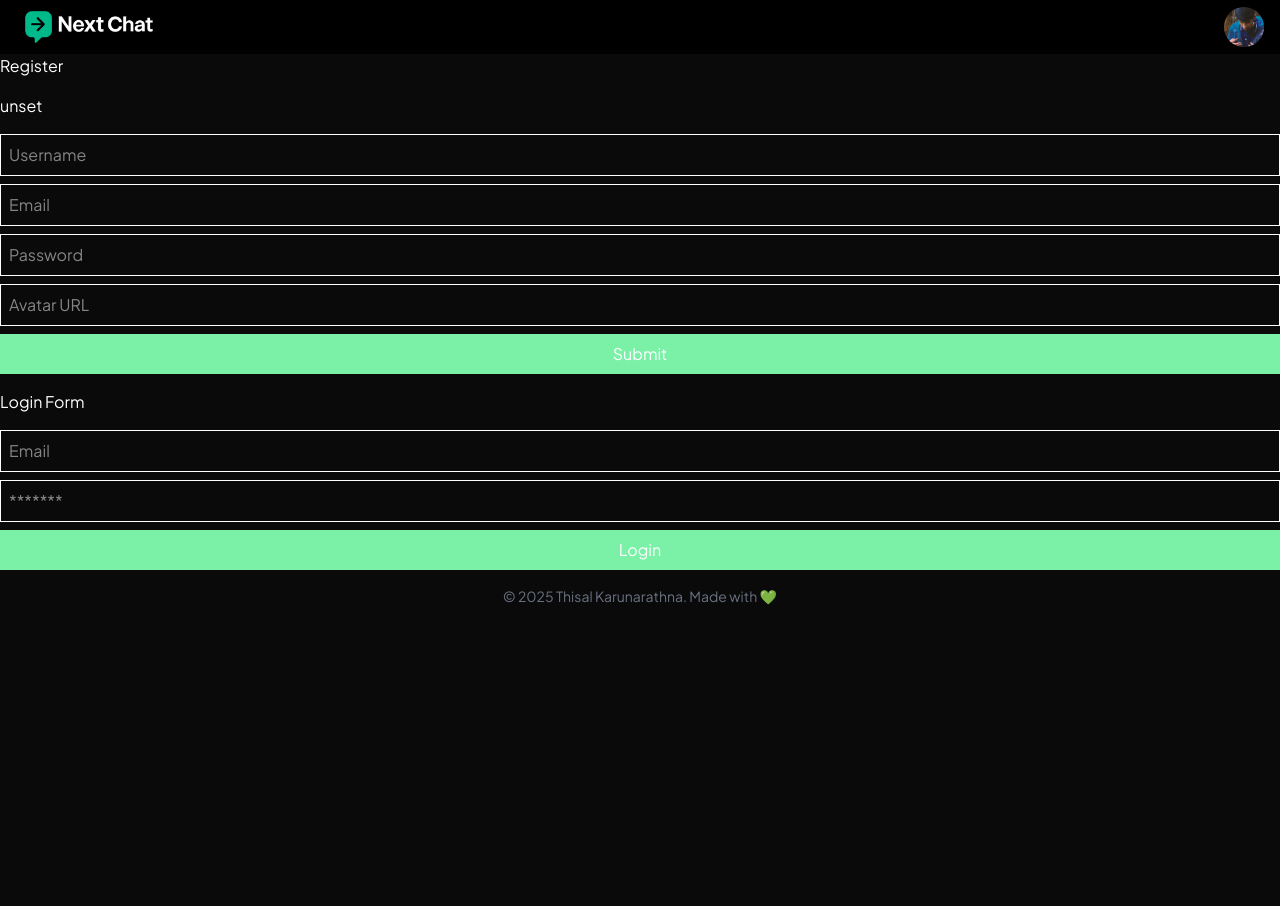
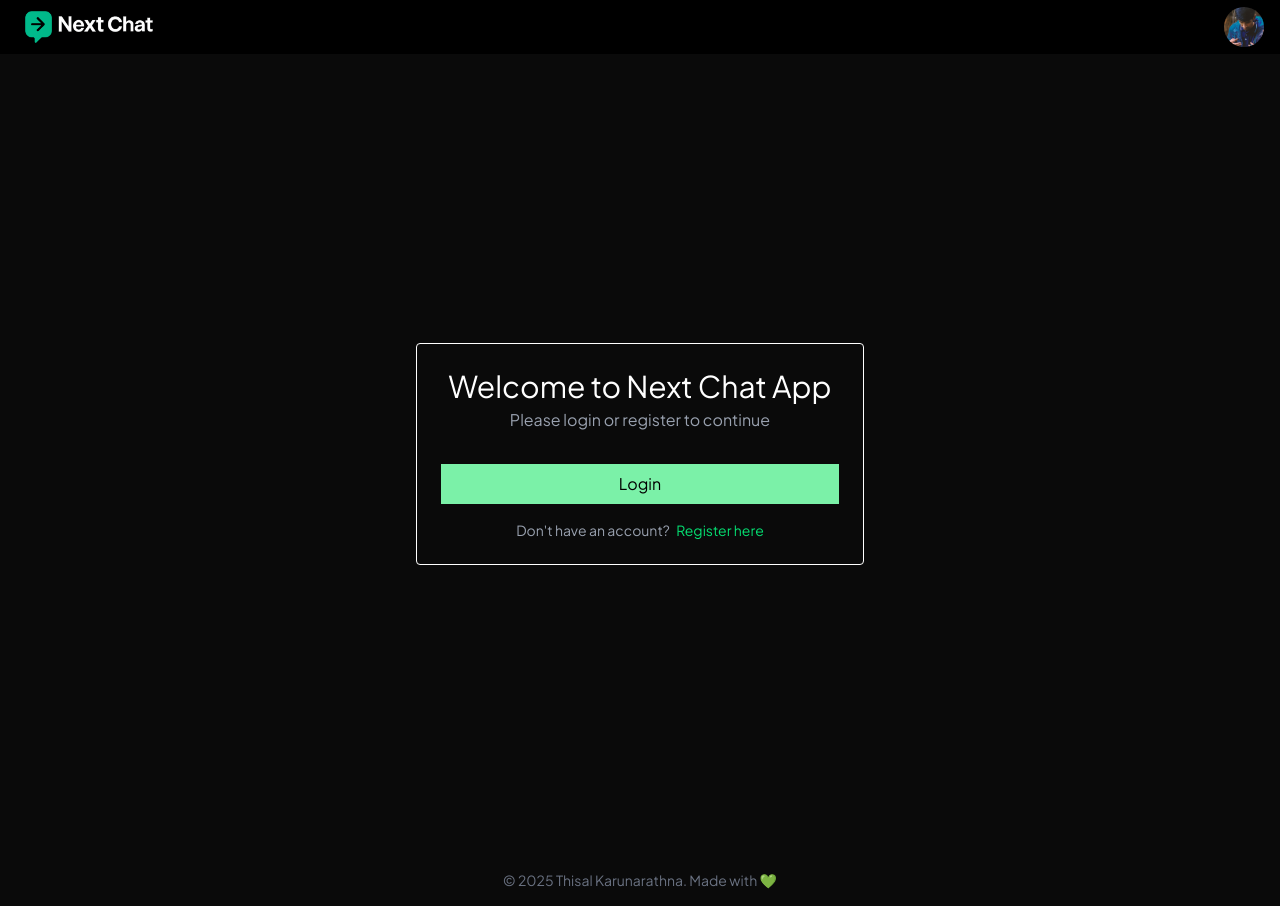
Before and after one commit to THIS4LA/NextChat-ChatApp-FrontEnd, a Next.js app: page / in a window 1280 px wide. Before the commit the page ends 800 px from the top, so only its background shows below. Built offline with nearby package versions, Linux system fonts and the light colour scheme; no server answers.

Commit message:
update home page

```diff
--- a/src/app/page.js
+++ b/src/app/page.js
@@ -1,115 +1,30 @@
-"use client";
-import { useState } from "react";
-import { useDispatch, useSelector } from "react-redux";
-import { loginUser, registerUser } from "../../store/authSlice.js";
+import Link from "next/link";
 
-export default function Home() {
-  const dispatch = useDispatch();
-  const { user, loading, error, token } = useSelector((state) => state.auth);
-
-  const [form, setForm] = useState({
-    userName: "",
-    email: "",
-    password: "",
-    avatar: "",
-  });
-  const [loginForm, setLoginForm] = useState({
-    email: "",
-    password: "",
-  });
-
-  const handleLoginChange = (e) => {
-    setLoginForm({ ...loginForm, [e.target.name]: e.target.value });
-  };
-
-  const handleChange = (e) => {
-    setForm({ ...form, [e.target.name]: e.target.value });
-  };
-
-  const handleSubmit = (e) => {
-    e.preventDefault();
-    dispatch(registerUser(form));
-  };
-
-  const handleLogin = (e) => {
-    e.preventDefault();
-    dispatch(loginUser(loginForm));
-  };
-
+const Home = () => {
   return (
-    <div className="flex flex-col gap-4">
-      <h1>Register</h1>
-      <h1>{process.env.NEXT_PUBLIC_JWT_SECRET}</h1>
-      {loading && <p className="text-black">Loading...</p>}
-      {error && <p className="text-red-500">{error.message}</p>}
-      {user && <p className="text-green-500">Registered Successfully!</p>}
-      {token && <p className="text-green-500">Logged in Successfully!{token}</p>}
-
-      <form onSubmit={handleSubmit} className="flex flex-col gap-2">
-        <input
-          type="text"
-          name="userName"
-          placeholder="Username"
-          value={form.userName}
-          onChange={handleChange}
-          required
-          className="border p-2"
-        />
-        <input
-          type="email"
-          name="email"
-          placeholder="Email"
-          value={form.email}
-          onChange={handleChange}
-          required
-          className="border p-2"
-        />
-        <input
-          type="password"
-          name="password"
-          placeholder="Password"
-          value={form.password}
-          onChange={handleChange}
-          required
-          className="border p-2"
-        />
-        <input
-          type="text"
-          name="avatar"
-          placeholder="Avatar URL"
-          value={form.avatar}
-          onChange={handleChange}
-          required
-          className="border p-2"
-        />
-        <button type="submit" className="bg-green-300 p-2 hover:bg-green-400">
-          Submit
-        </button>
-      </form>
-      <h1>Login Form</h1>
-      <form onSubmit={handleLogin} className="flex flex-col gap-2">
-        <input
-          type="text"
-          name="email"
-          placeholder="Email"
-          value={loginForm.email}
-          onChange={handleLoginChange}
-          required
-          className="border p-2"
-        />
-        <input
-          type="password"
-          name="password"
-          placeholder="*******"
-          value={loginForm.password}
-          onChange={handleLoginChange}
-          required
-          className="border p-2"
-        />
-        <button type="submit" className="bg-green-300 p-2 hover:bg-green-400">
+    <div className="flex items-center justify-center h-screen">
+      <div className="max-w-md w-full mx-auto p-6 border rounded">
+        <h1 className="text-3xl mb-1 flex justify-center">
+          Welcome to Next Chat App
+        </h1>
+        <p className="mb-8 text-center text-gray-400">
+          Please login or register to continue
+        </p>
+        <Link
+          href="/login"
+          className="bg-green-300 p-2 hover:bg-green-400 text-black w-full flex justify-center mb-4"
+        >
           Login
-        </button>
-      </form>
+        </Link>
+        <p className="text-sm text-center text-gray-400">
+          Don&apos;t have an account?{" "}
+          <span className="text-green-400 ml-1 cursor-pointer hover:text-green-600">
+            <Link href="/register">Register here</Link>
+          </span>
+        </p>
+      </div>
     </div>
   );
-}
+};
+
+export default Home;
```
